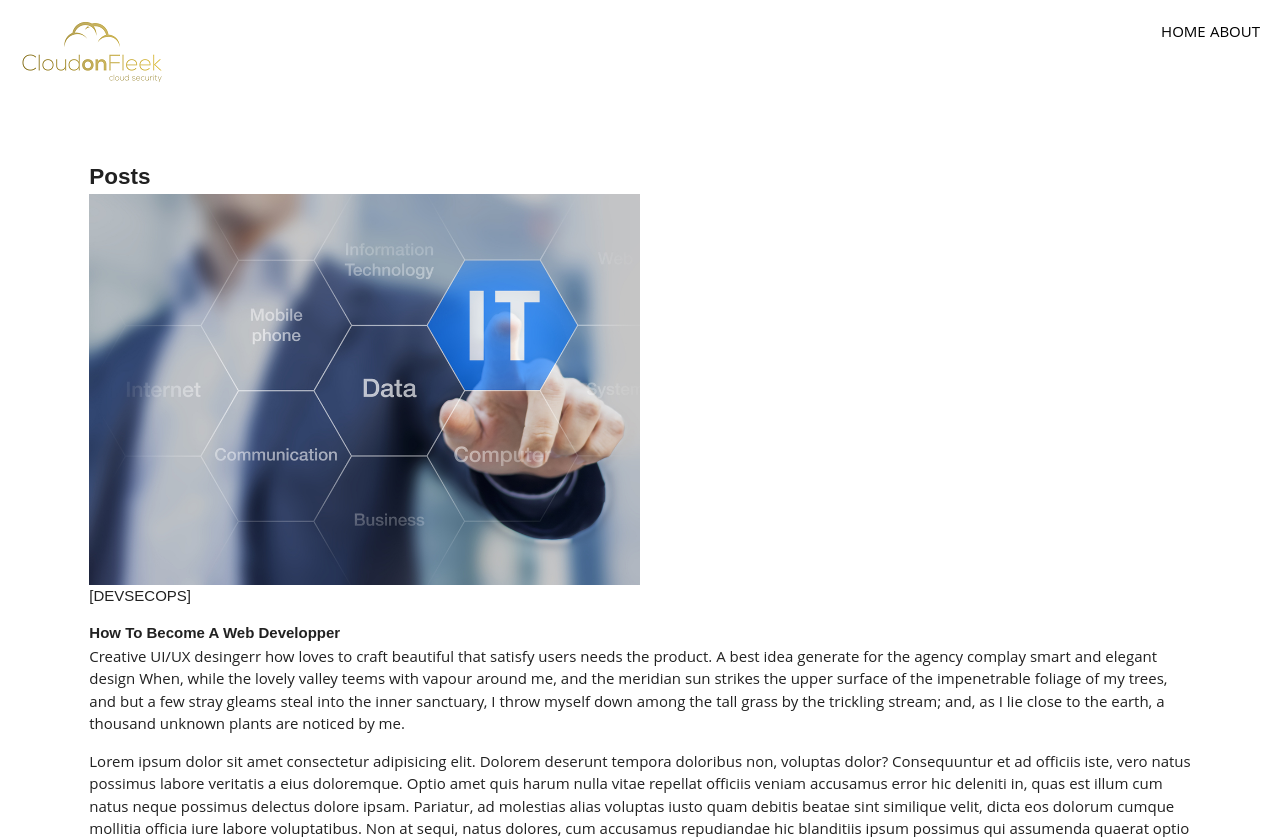
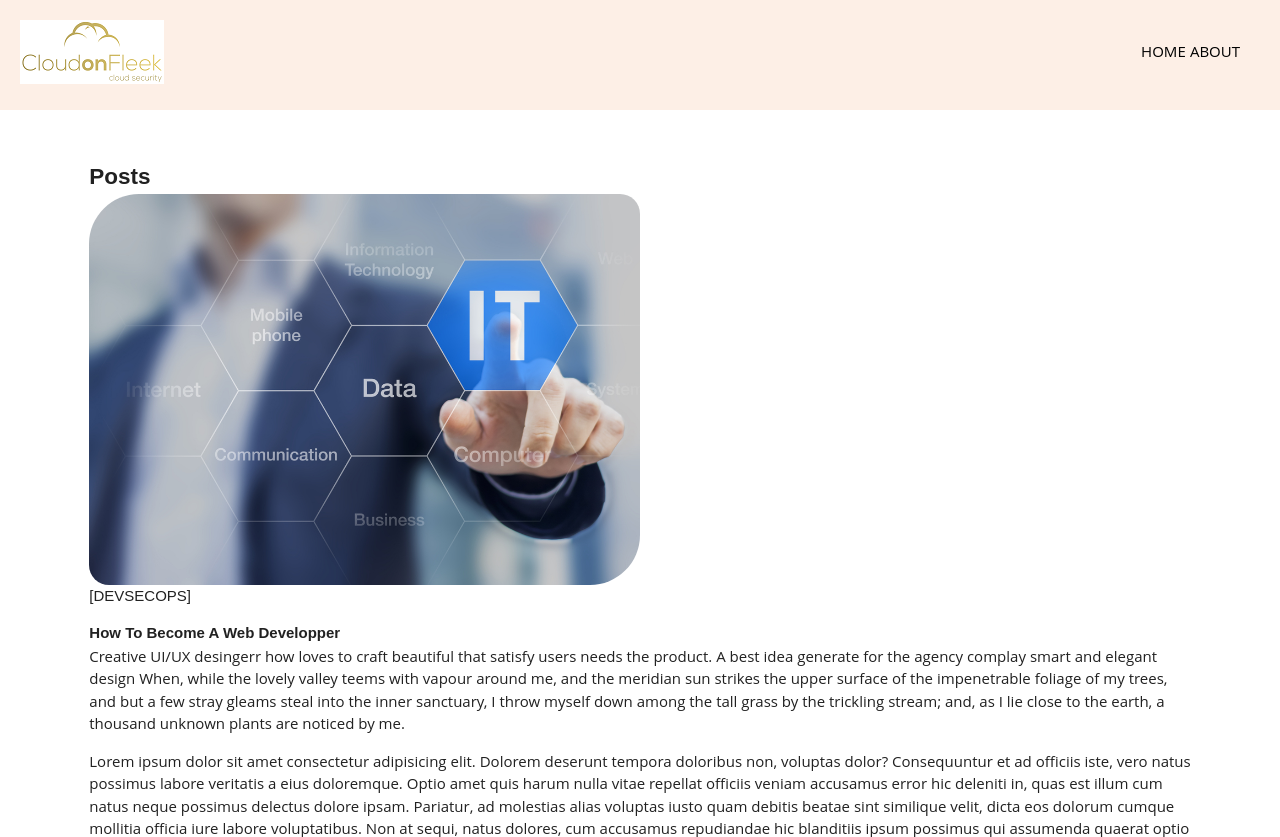
Before and after one commit to sedasakarya/dev-blog, a PHP site: page /posts/post01.html in a window 1280 px wide. Shown: the top 837 px of the page. Run offline with PHP 8.4, Linux system fonts and the light colour scheme; some web fonts are replaced.

Commit message:
Blog commit

```diff
--- a/assets/css/style2.css
+++ b/assets/css/style2.css
@@ -149,6 +149,7 @@ article {
 .widhe {
   width: 53.333em;
   height: 33.333em;
+  border-radius: 50px 20px;
 }
 
 /* LAYOUT
@@ -157,6 +158,7 @@ header {
   display: flex;
   justify-content: space-between;
   padding: 1.333em;
+  background-color: #fdefe6;
 }
 
 main {
@@ -164,5 +166,9 @@ main {
   padding: 30px;
 }
 
+nav {
+  margin: 1.333em;
+}
+
 /* MEDIA QUERIES
 ---------------------------------------- */
--- a/assets/css/style3.css
+++ b/assets/css/style3.css
@@ -110,6 +110,7 @@ footer {
   display: block;
   width: 50%;
   height: auto;
+  border-radius : 50px 20px;
 }
 
 
@@ -160,6 +161,11 @@ header {
   display: flex;
   justify-content: space-between;
   padding: 1.333em;
+  background-color: #fdefe6;
+}
+
+nav {
+  margin: 1.333em;
 }
 
 
--- a/index.html
+++ b/index.html
@@ -63,7 +63,7 @@
       <section class="distance">
         <section class="follow">
           <figure>
-            <img src="assets/img/logo.png" alt="ogo2">
+            <img src="assets/img/logo.png" alt="logo2">
           </figure>
         </section>
         <section class="distance2">
```
Also changed, not shown: assets/css/style.css (+10 -1 lines).
